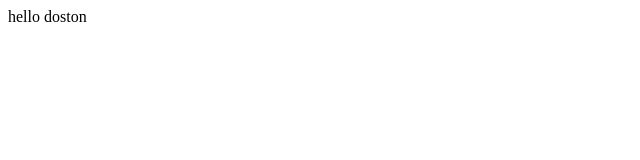
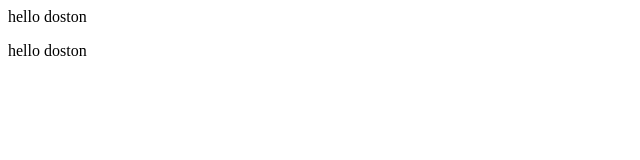
Before and after one commit to Biswa784/proj, a plain HTML site: page localrepo/index.html in a window 1280 px wide. Shown: the full height of the page, 0-640 px from the left. Drawn offline with Linux system fonts and the light colour scheme.

Commit message:
add new feature

```diff
--- a/localrepo/index.html
+++ b/localrepo/index.html
@@ -1 +1,2 @@
 <p>hello doston</p>
+<p>hello doston</p>
```
Also changed, not shown: 1 other file.
